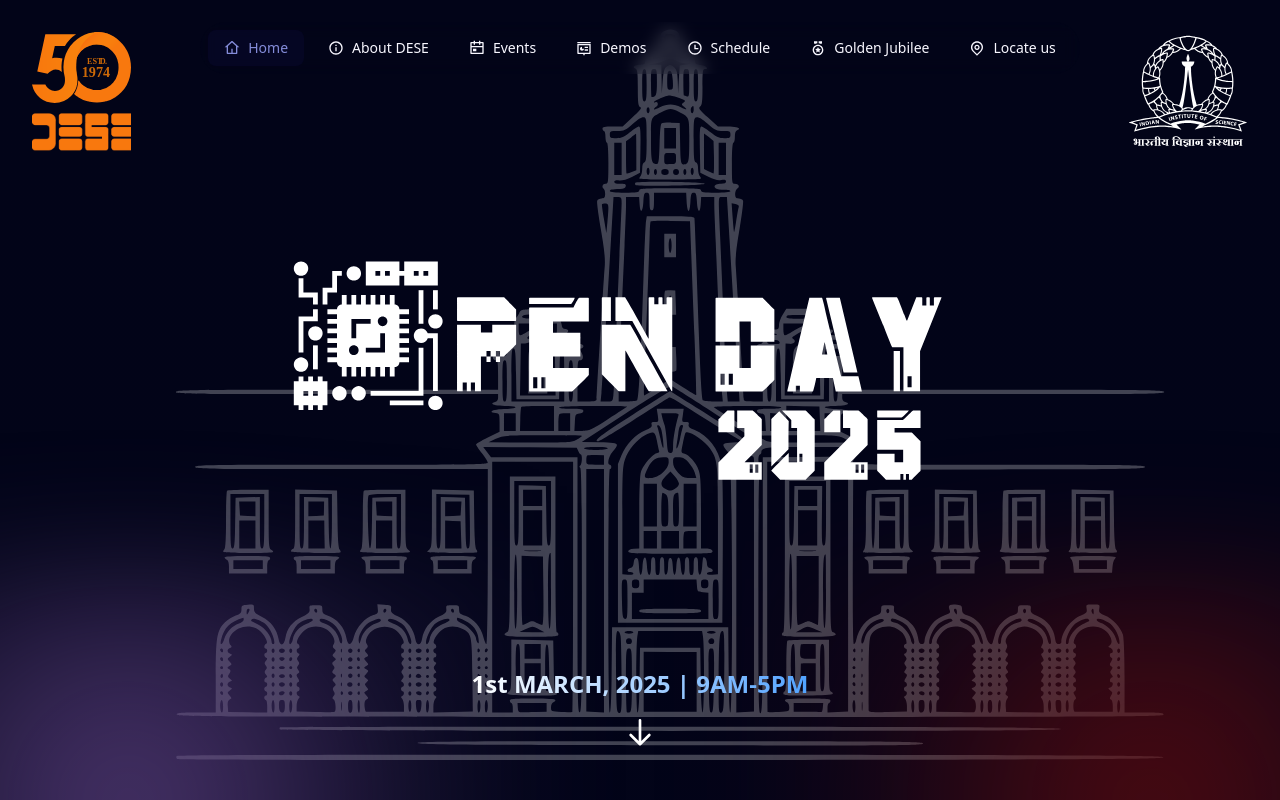
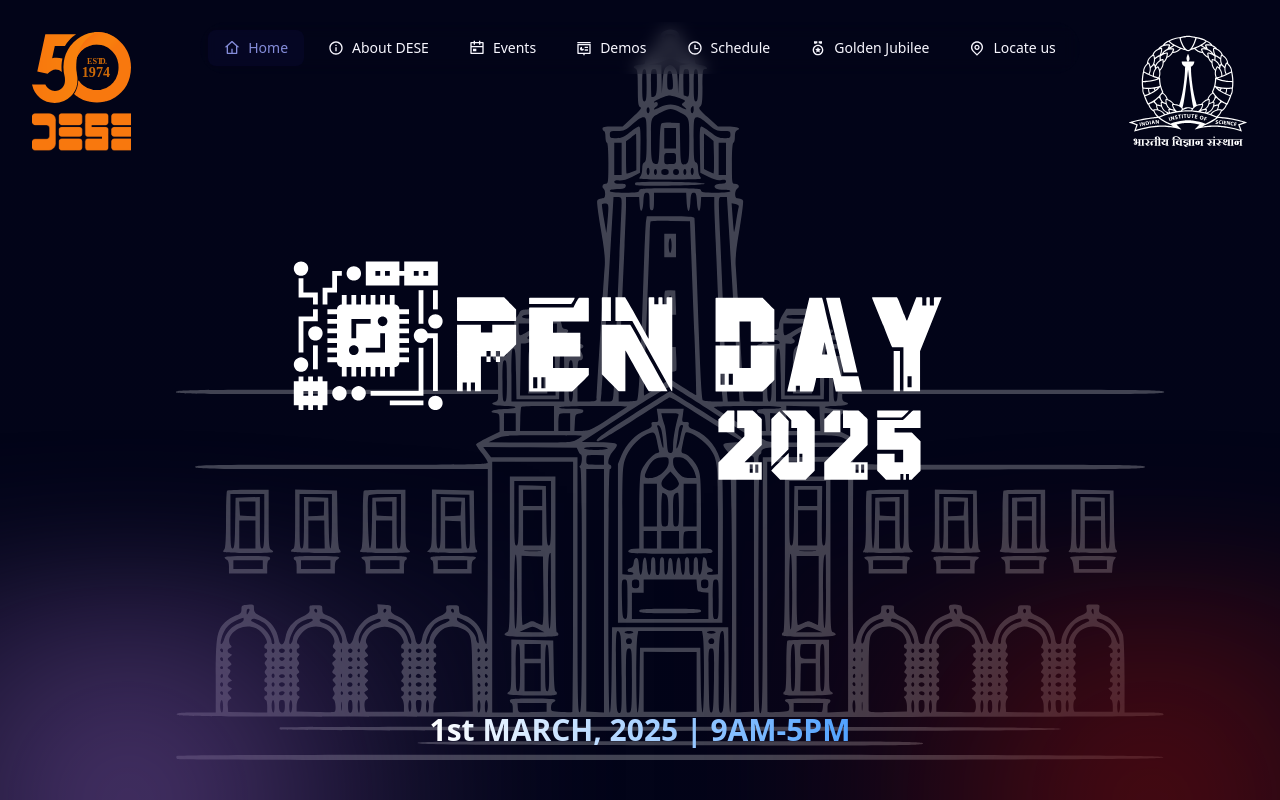
Before and after one commit to Sarthak1970/DESE_WEBSITE, a React (Vite) app: page / in a window 1280 px wide. Shown: the top 800 px of the page. Built offline with nearby package versions, Linux system fonts and the light colour scheme; grey boxes are pictures that could not be loaded; some icons are missing; a web font is replaced by a local one.

Commit message:
final Changes

```diff
--- a/src/components/MainGallary.jsx
+++ b/src/components/MainGallary.jsx
@@ -56,7 +56,7 @@
 
   return (
     <div className="py-12 sm:py-16 md:py-20 px-4 sm:px-6 md:px-8 max-w-7xl mx-auto">
-      <h2 className="text-3xl sm:text-4xl font-bold text-center mb-8 sm:mb-12 text-transparent bg-clip-text bg-gradient-to-r from-blue-300 to-purple-400">
+      <h2 className="text-5xl sm:text-5xl md:text-6xl font-bold text-center mb-8 md:mb-16 text-transparent bg-clip-text bg-gradient-to-r from-[#ececed] to-[#b584fd] animate-text-glow">
         Gallery
       </h2>
       <div
--- a/src/components/Sponsers.jsx
+++ b/src/components/Sponsers.jsx
@@ -1,6 +1,6 @@
 import React, { useRef, useEffect } from "react";
 import { gsap } from "gsap";
-import TexasInstrument from "../assets/TexasInstruments-Logo.svg";
+// import TexasInstrument from "../assets/TexasInstruments-Logo.svg";
 
 const Sponsors = () => {
   const marqueeRef = useRef(null);
@@ -19,7 +19,7 @@
   }, []);
 
   const logos = [
-    TexasInstrument,
+    // TexasInstrument,
     "https://res.cloudinary.com/dosnuagvu/image/upload/v1740236743/TalentSprint_Logo_PNG_hlesog.png",
     "https://res.cloudinary.com/dosnuagvu/image/upload/v1740236742/Lab2Market_Logo_vztnd7.png",
     "https://res.cloudinary.com/dosnuagvu/image/upload/v1740236744/Sasken_wntnem.jpg",
--- a/src/pages/Home.jsx
+++ b/src/pages/Home.jsx
@@ -128,11 +128,11 @@
                 <img
                   src={OpenDaySvg}
                   alt="Open Day Logo"
-                  className="h-[150px] sm:h-[200px] md:h-[250px] mb-8 transform transition-all duration-300 hover:scale-110 hover:brightness-125"
+                  className="h-[180px] sm:h-[200px] md:h-[250px] mb-8 transform transition-all duration-300 hover:scale-110 hover:brightness-125"
                 />
               </div>
             </div>
-            <div
+            {/* <div
               className="absolute bottom-8 animate-bounce animate-infinite animate-duration-2000 animate-ease-in-out cursor-pointer group"
               onClick={() => {
                 const nextSection = document.getElementById("demos");
@@ -142,12 +142,13 @@
                   console.error("Demos section not found");
                 }
               }}
-            >
-              <h2 className="text-lg sm:text-xl md:text-2xl font-bold mb-4 text-center bg-clip-text bg-gradient-to-r from-white to-blue-400 text-transparent">
+            > */}
+            <div className="bottom-5 mb-8 absolute">
+              <h2 className="text-lg sm:text-xl md:text-3xl font-bold text-center bg-clip-text bg-gradient-to-r from-white to-blue-400 text-transparent">
                 1st MARCH, 2025 | 9AM-5PM
               </h2>
 
-              <svg
+              {/* <svg
                 className="w-6 h-6 sm:w-7 sm:h-7 md:w-8 md:h-8 mx-auto text-white group-hover:text-blue-400 transition-colors duration-300"
                 fill="none"
                 stroke="currentColor"
@@ -159,7 +160,7 @@
                   strokeWidth="2"
                   d="M19 14l-7 7m0 0l-7-7m7 7V3"
                 ></path>
-              </svg>
+              </svg> */}
             </div>
           </div>
         </div>
@@ -311,7 +312,7 @@
           <Team />
         </div>
         <div className="mt-12 sm:mt-16 md:mt-20 max-w-7xl mx-auto px-4 sm:px-6 md:px-8">
-          <h2 className="text-3xl sm:text-4xl font-bold text-center mb-8 sm:mb-12 text-transparent bg-clip-text bg-gradient-to-r from-blue-300 to-purple-400">
+          <h2 className="text-5xl sm:text-5xl md:text-6xl font-bold text-center mb-8 md:mb-16 text-transparent bg-clip-text bg-gradient-to-r from-[#ececed] to-[#b584fd] animate-text-glow">
             Locate Us
           </h2>
           <div className="grid grid-cols-1 md:grid-cols-2 gap-6 sm:gap-8 bg-[#0a0b2e]/80 p-4 sm:p-6 rounded-xl border border-white/10 backdrop-blur-sm">
```
